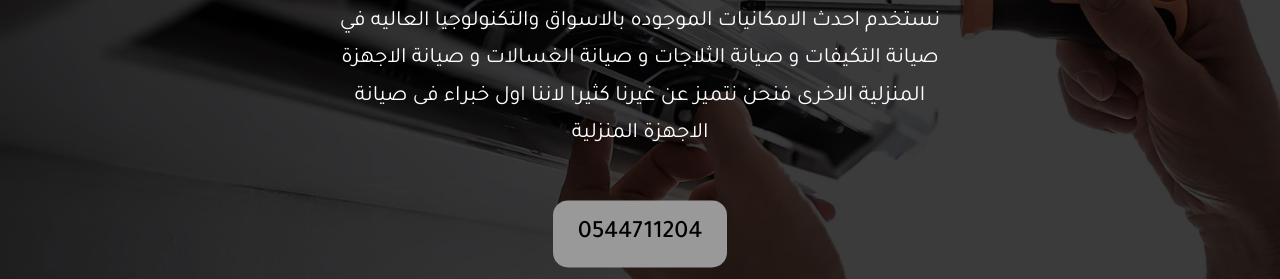
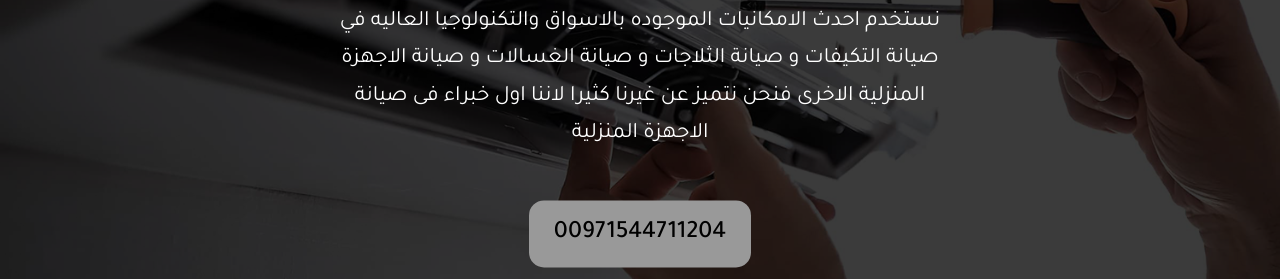
Before and after one commit to bassemzaid/sakralghanem, a plain HTML site: page index.html in a window 1280 px wide. Shown: the part 357-636 px from the top of the page. Drawn offline with nearby package versions, Linux system fonts and the light colour scheme.

Commit message:
Add files via upload

```diff
--- a/index.html
+++ b/index.html
@@ -43,7 +43,7 @@
       <h1>خدمة صيانة صقر الغانم</h1>
       <p>نستخدم احدث الامكانيات الموجوده بالاسواق والتكنولوجيا العاليه في صيانة التكيفات و صيانة الثلاجات و صيانة
         الغسالات و صيانة الاجهزة المنزلية الاخرى فنحن نتميز عن غيرنا كثيرا لاننا اول خبراء فى صيانة الاجهزة المنزلية</p>
-      <a href="tel:0544711204" class="contact">0544711204</a>
+      <a href="tel:00971544711204" class="contact">00971544711204</a>
     </div>
 
   </section>
@@ -166,7 +166,7 @@
           <hr>
           <p style="text-align: center;font-size: 20px; color: rgb(12, 145, 179); font-weight: bold;">يمكنكم الاتصال بنا
             علي الارقام
-            التاليه : <a href="tel:0544711204">0544711204</a></p>
+            التاليه : <a href="tel:00971544711204">00971544711204</a></p>
           <div style="text-align: center; display: flex; align-items: center; justify-content: center;gap: 15px;">
             <span><i class="fa-brands fa-facebook" style="color:rgb(43, 161, 240);font-size: 35px;"></i></span> <a
               href="https://www.facebook.com/Safwet-Alkhbraa-Maintenance-101789549470839/">Facebook</a>
@@ -217,7 +217,7 @@
   </footer>
   <div class="floating_btn">
     <a target="_blank"
-      href="https://api.whatsapp.com/send?phone=0544711204&text=Hola%21%20Quisiera%20m%C3%A1s%20informaci%C3%B3n%20sobre%20Varela%202."
+      href="https://api.whatsapp.com/send?phone=00971544711204&text=Hola%21%20Quisiera%20m%C3%A1s%20informaci%C3%B3n%20sobre%20Varela%202."
       aria-label="Read more about Seminole's new baby mayor">
       <div class="contact_icon">
         <i class="fa-brands fa-whatsapp"></i>
@@ -226,7 +226,7 @@
     <p class="text_icon">تواصل معنا</p>
   </div>
   <div class="float">
-    <a href="tel:0544711204" aria-label="Read more about Seminole's new baby mayor">
+    <a href="tel:00971544711204" aria-label="Read more about Seminole's new baby mayor">
       <div class="contact-1">
         <i class="fa-solid fa-phone"></i>
       </div>
```
Also changed, not shown: about.html (+4 -4 lines), contact.html (+3 -3 lines), serv.html (+4 -4 lines).
